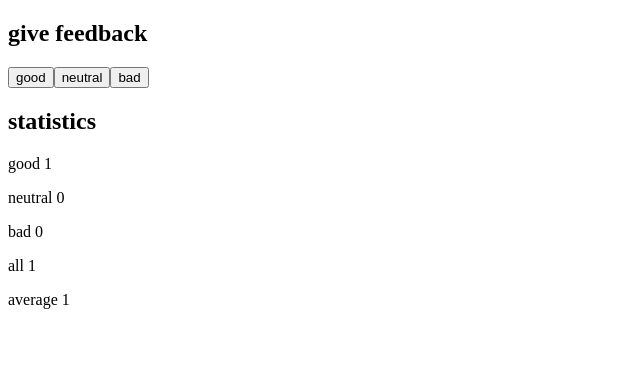
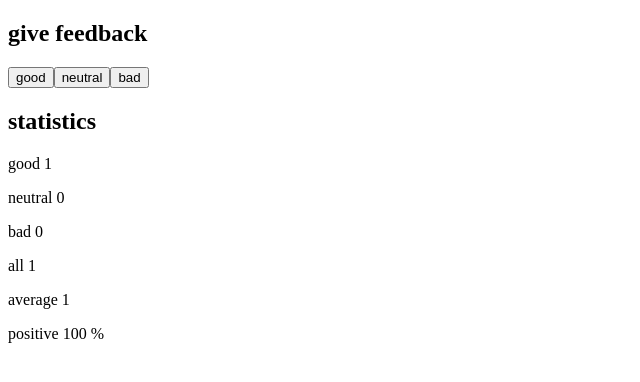
Before and after one commit to jungleistx/fullstackopen, a React (Vite) app in the folder part1/unicafe/: page / in a window 1280 px wide. Both pictures are taken after a click on the button "good". Shown: the top 382 px of the page, without its empty margins (0-640 px from the left). Built offline with nearby package versions, Linux system fonts and the light colour scheme.

Commit message:
add positive Statistic in unicafe

```diff
--- a/part1/unicafe/src/App.jsx
+++ b/part1/unicafe/src/App.jsx
@@ -8,9 +8,16 @@ const ReviewButton = (props) => (
 )
 
 
-const Statistic = (props) => (
-  <p>{props.text} {props.value}</p>
-)
+const Statistic = ({ text, value }) => {
+  if (text === "positive") {
+    return (
+      <p>{text} {value} %</p>
+    )
+  }
+  return (
+    <p>{text} {value}</p>
+  )
+}
 
 
 const Statistics = ({ good, neutral, bad}) => {
@@ -18,6 +25,7 @@ const Statistics = ({ good, neutral, bad}) => {
 
   if (total > 0) {
     const score = (good - bad) / total
+    const positive = good / total * 100
 
     return (
       <>
@@ -27,6 +35,7 @@ const Statistics = ({ good, neutral, bad}) => {
         <Statistic text="bad" value={bad}/>
         <Statistic text="all" value={total}/>
         <Statistic text="average" value={score}/>
+        <Statistic text="positive" value={positive}/>
       </>
     )
   }
```
